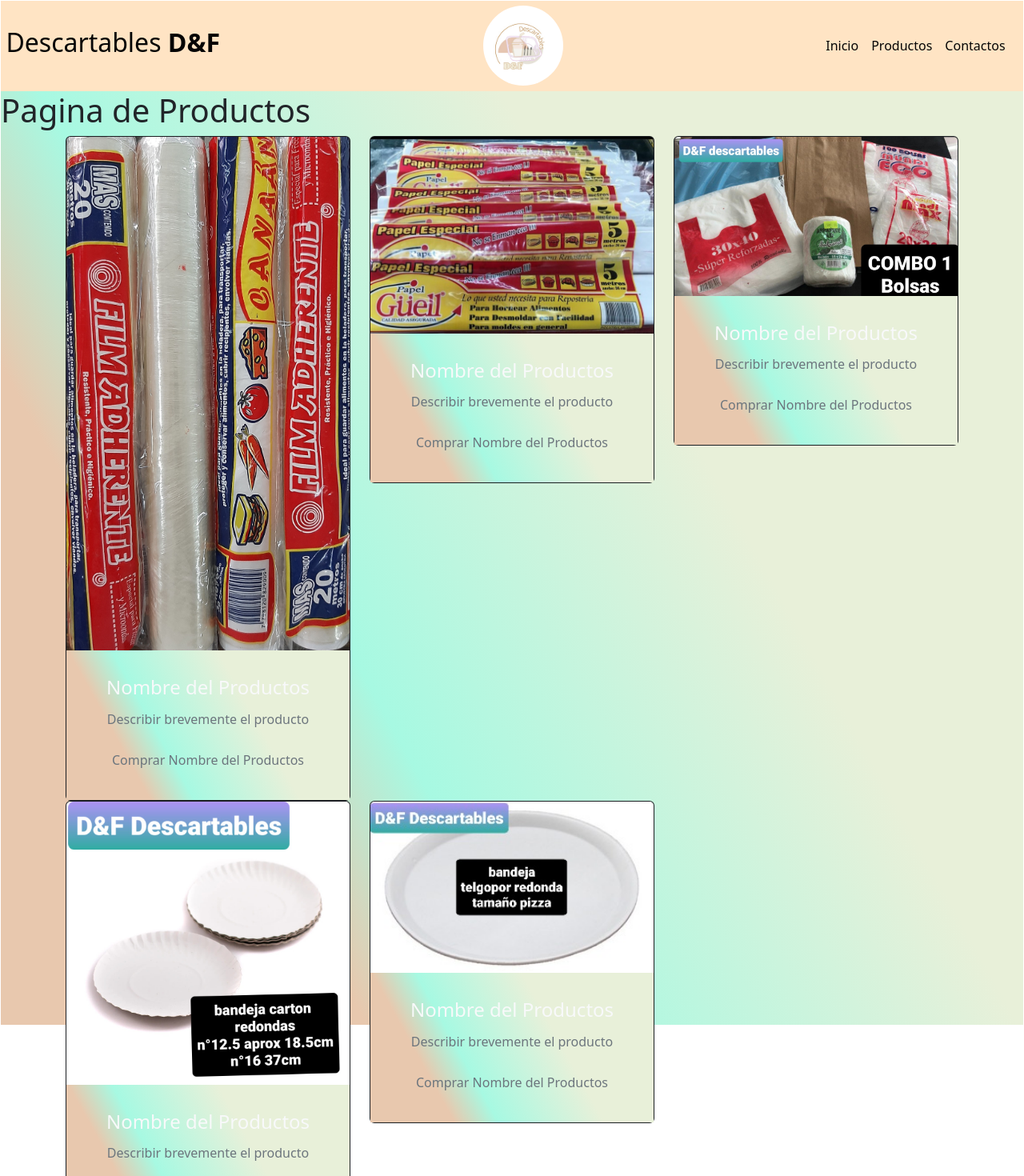
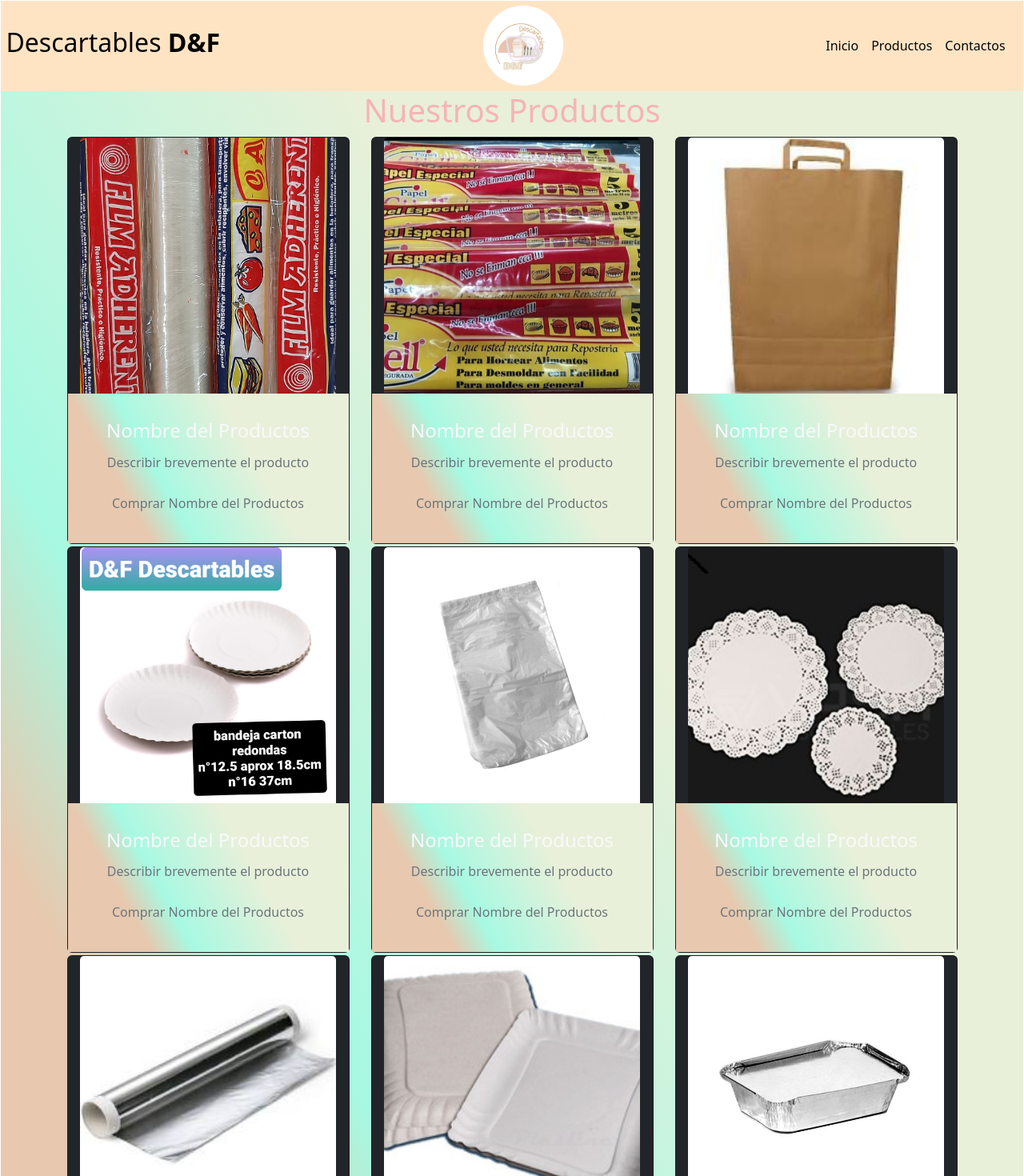
Before and after one commit to LaPameMatus/fullStack, a React (Create React App) app in the folder frontend/: page /frontend/src/component/paginas/Productos.js in a window 1280 px wide. Shown: the top 1470 px of the page at 80% size. Built offline with nearby package versions, Linux system fonts and the light colour scheme.

Commit message:
dimensionando imagenes de card - agregando footer en cada pagina

```diff
--- a/frontend/src/App.js
+++ b/frontend/src/App.js
@@ -18,7 +18,7 @@
         <Route path='/frontend/src/component/paginas/Productos.js' exact component ={Productos}/>
         <Route path='/frontend/src/component/paginas/Contactos.js' exact component ={Contactos}/>
       </Switch>
-      <Footer />
+      {/* <Footer /> */}
     </Router>
 
     </div>
--- a/frontend/src/component/navegacion/Cards.css
+++ b/frontend/src/component/navegacion/Cards.css
@@ -1,3 +1,11 @@
+h1{
+    color: rgb(247,180,180);
+    text-align: center;
+}
+
+.card{
+    margin: 1.5px;
+}
 .card:hover {
     box-shadow: 5px 10px 20px 1px rgba(255, 255, 255, 0.273) !important;
     transition: all 0.7s linear;
@@ -30,3 +38,8 @@
 .card-img-top:hover {
     transform: scale(1.8);
 }
+.overflow img{
+    width: 320px;
+    height: 320px;
+    object-fit: cover;
+}
--- a/frontend/src/component/navegacion/Cards.js
+++ b/frontend/src/component/navegacion/Cards.js
@@ -3,9 +3,14 @@
 import './Cards.css';
 import image1 from '../../img/20210316_102651.jpg';
 import image2 from '../../img/20210318_094837.jpg';
-import image3 from '../../img/20210323_130322.jpg';
+import image3 from '../../img/BOLSA PAPEL3.jpg';
 import image4 from '../../img/20210330_111132.jpg';
-import image5 from '../../img/20210330_111310.jpg';
+import image5 from '../../img/bolsasemblocadas.jpg';
+import image6 from '../../img/BLONDA28CM.jpg';
+import image7 from '../../img/ALUMINIO.jpg';
+import image8 from '../../img/bandejacarton.jpg';
+import image9 from '../../img/Bandejas-aptas-para-microondas-de-aluminio-con-tapa-BRC-600x600.jpg';
+
 
 const cards=[
     {
@@ -38,6 +43,31 @@
     description:'Describir brevemente el producto',
     image: image5,
     },
+    {
+    id:6,
+    title:'Nombre del Productos',
+    description:'Describir brevemente el producto',
+    image: image6,
+    },
+    {
+    id:7,
+    title:'Nombre del Productos',
+    description:'Describir brevemente el producto',
+    image: image7,
+    },
+    {
+    id:8,
+    title:'Nombre del Productos',
+    description:'Describir brevemente el producto',
+    image: image8,
+    },
+    {
+    id:9,
+    title:'Nombre del Productos',
+    description:'Describir brevemente el producto',
+    image: image9,
+    },
+
 
 ]
 
--- a/frontend/src/component/paginas/Contactos.js
+++ b/frontend/src/component/paginas/Contactos.js
@@ -1,11 +1,15 @@
-import React from 'react'
-
+import React from 'react';
+import Footer from '../navegacion/Footeer'
+import './Paginas.css'
 
 const Contactos = () => {
     return (
-        <div>
+        <div className='fondo'>
             <h1>Pagina de contactos</h1>
+            <Footer/>
+
         </div>
+
     )
 }
 
--- a/frontend/src/component/paginas/Inicio.js
+++ b/frontend/src/component/paginas/Inicio.js
@@ -1,12 +1,16 @@
 import React from 'react';
+import Footer from '../navegacion/Footeer'
 import {Parallax} from '../navegacion/Parallax'
 import Imagenes from '../navegacion/Carousel';
+import './Paginas.css'
 
 const Inicio = () => {
     return (
-        <div>
+        <div className='fondo'>
             <Parallax/>
             <Imagenes/>
+            <Footer/>
+
         </div>
     )
 }
--- /dev/null
+++ b/frontend/src/component/paginas/Paginas.css
@@ -0,0 +1,7 @@
+.fondo{
+    background: rgb(232,200,174);
+    background: linear-gradient(61deg, rgba(232,200,174,1) 23%,
+    rgba(167,249,226,1) 35%,
+    rgba(232,240,217,1) 64%);
+    height: 100%;
+}
--- a/frontend/src/component/paginas/Productos.js
+++ b/frontend/src/component/paginas/Productos.js
@@ -1,18 +1,17 @@
 import React from 'react';
 import Cards from '../navegacion/Cards';
+import Footer from '../navegacion/Footeer'
 import '../navegacion/Cards.css';
+import './Paginas.css'
 
 const Productos = () => {
     return (
-            <div>
-                <h1>Pagina de Productos</h1>
+            <div className='fondo'>
+                <h1>Nuestros Productos</h1>
                 <Cards/>
+                <Footer/>
+            </div>
 
-
-
-
-
-            </div>
     )
 }
 
```
Also changed, not shown: frontend/src/App.jsx (+6 -6 lines), frontend/src/component/navegacion/Card.js (indentation only).
